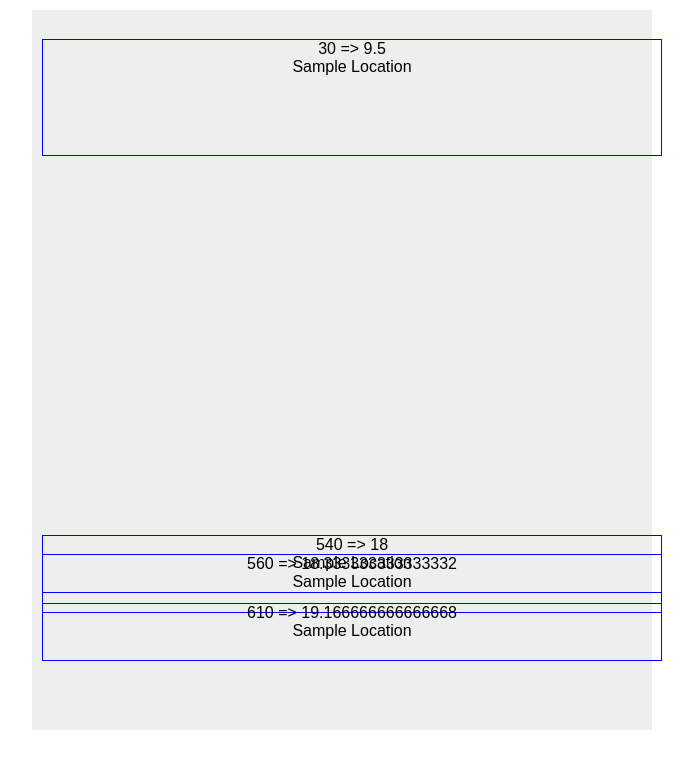
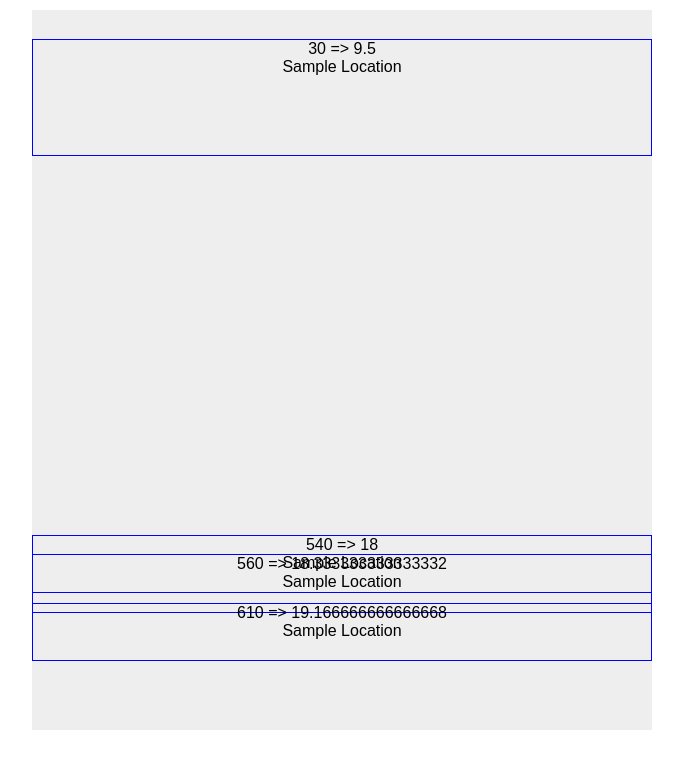
Before and after one commit to adrienjoly/calendar-renderer, a React (Create React App) app in the folder calendar-renderer/: page / in a window 1280 px wide. Shown: the top 768 px of the page, without its empty margins (298-991 px from the left). Built offline with nearby package versions, Linux system fonts and the light colour scheme; the HTML template or start-up script is replaced by a standard one.

Commit message:
move container padding to js code

```diff
--- a/calendar-renderer/src/Calendar.css
+++ b/calendar-renderer/src/Calendar.css
@@ -4,8 +4,7 @@
 
 .Calendar-container {
   position: relative;
-  /*box-sizing: border-box;*/
-  padding: 10px;
+  box-sizing: border-box;
   background-color: #eeeeee;
 }
 
--- a/calendar-renderer/src/Calendar.js
+++ b/calendar-renderer/src/Calendar.js
@@ -3,16 +3,17 @@ import './Calendar.css';
 
 const DAY_START = 9 * 60; // in minutes => 9am
 const DAY_END = 21 * 60; // in minutes => 9pm
-const CONTAINER_WIDTH = 600; // not including 2 x 10px padding
-const CONTAINER_HEIGHT = 700; // not including 2 x 10px padding
+const CONTAINER_WIDTH = 600; // not including padding
+const CONTAINER_HEIGHT = 700; // not including padding
+const CONTAINER_PADDING = 10; // in px
 
 // computed constants
 const HOURS_PER_DAY = DAY_END - DAY_START;
 const PIXELS_PER_MINUTE = CONTAINER_HEIGHT / HOURS_PER_DAY;
 
 const containerStyle = {
-  width: `${CONTAINER_WIDTH}px`,
-  height: `${CONTAINER_HEIGHT}px`,
+  width: `${CONTAINER_WIDTH + 2 * CONTAINER_PADDING}px`,
+  height: `${CONTAINER_HEIGHT + 2 * CONTAINER_PADDING}px`,
 };
 
 class Calendar extends Component {
```
